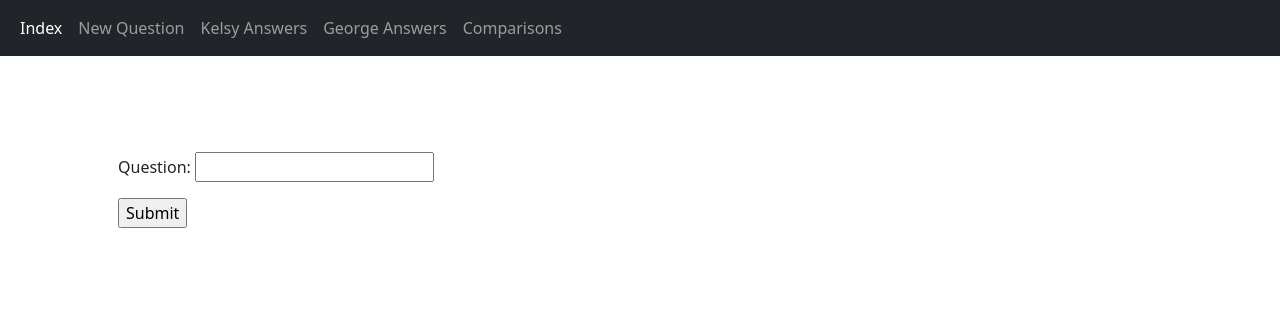
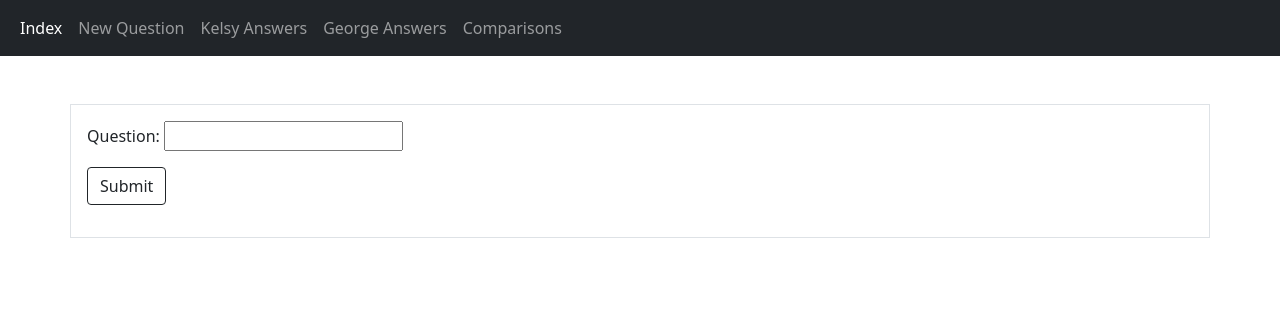
Before and after one commit to gbwilliamson4/QuestionAnswerApp, a Django app: page /new_question/ in a window 1280 px wide. Shown: the top 316 px of the page. Run offline with Django 4.2, Linux system fonts and the light colour scheme; data that the repository does not hold is empty.

Commit message:
Added more styling

```diff
--- a/thegame/templates/thegame/george_answers.html
+++ b/thegame/templates/thegame/george_answers.html
@@ -24,7 +24,7 @@
                     <form method="post" action="{% url 'save_g_answer' question_pk=question.pk %}" style="display: inline-block;">
                         <input type="text" name="answer" id="answer">
                         {% csrf_token %}
-                        <button class=" ui button">Submit</button>
+                        <button class="btn btn-outline-dark">Submit</button>
                     </form>
                     {% endif %}
                 </td>
--- a/thegame/templates/thegame/kelsy_answers.html
+++ b/thegame/templates/thegame/kelsy_answers.html
@@ -26,7 +26,7 @@
                     <form method="post" action="{% url 'save_k_answer' question_pk=question.pk %}" style="display: inline-block;">
                         <input type="text" name="answer" id="answer">
                         {% csrf_token %}
-                        <button class=" ui button">Submit</button>
+                        <button class="btn btn-outline-dark">Submit</button>
                     </form>
                     {% endif %}
                 </td>
--- a/thegame/templates/thegame/new_question.html
+++ b/thegame/templates/thegame/new_question.html
@@ -9,11 +9,11 @@
 </head>
 <body>
 
-<div class="container p-5 my-5">
+<div class="container p-3 my-5 border">
 <form action="{% url 'new_question' %}" method="post">
     {% csrf_token %}
     {{ form.as_p }}
-    <input type="submit" value="Submit">
+    <input type="submit" class="btn btn-outline-dark" value="Submit">
 </form>
 </div>
 <br><br>
--- a/thegame/urls.py
+++ b/thegame/urls.py
@@ -3,7 +3,7 @@ from . import views
 
 
 urlpatterns = [
-    path('', views.index, name='index'),
+    path('', views.new_question, name='index'),
     path('new_question/', views.new_question, name='new_question'),
     path('comparing/', views.comparing, name='comparing'),
     path('george_answers/', views.george_answers, name='george_answers'),
```
